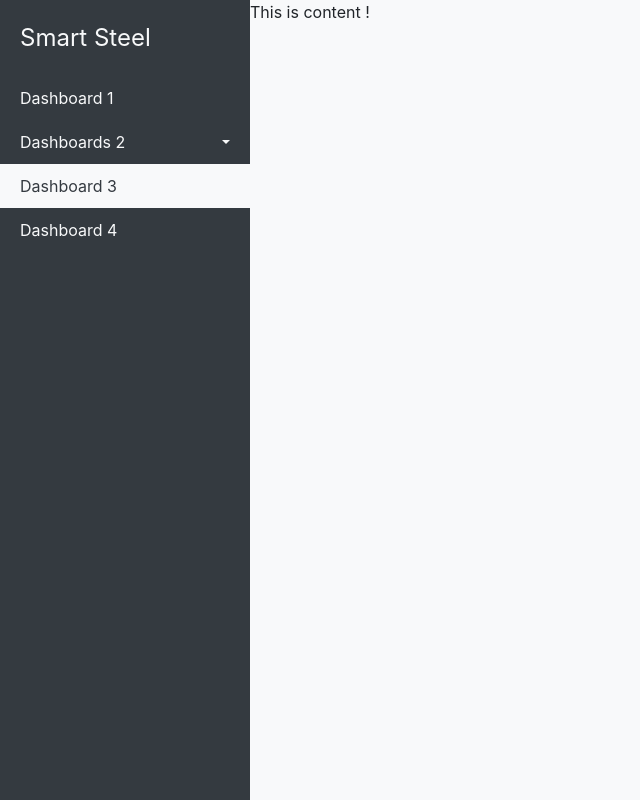
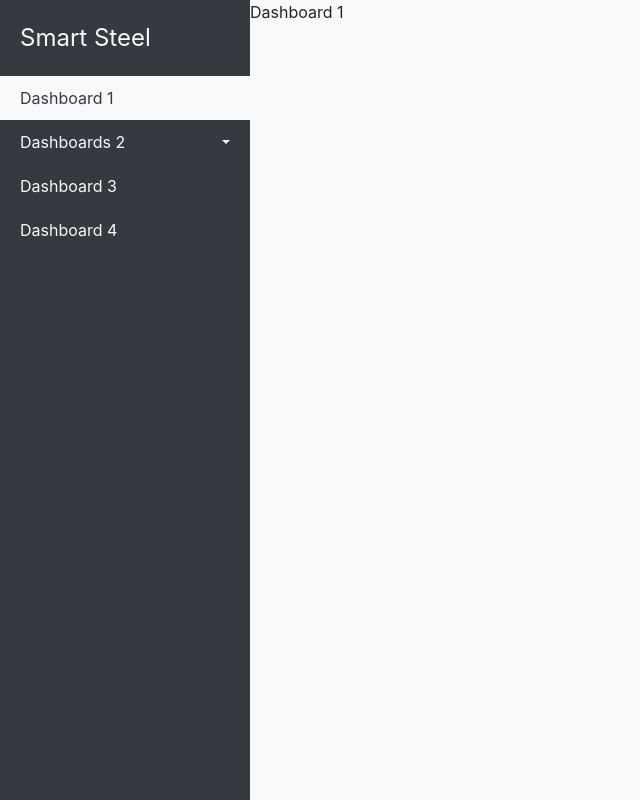
Before and after one commit to RomanAgeev/Sensor-Dashboard, a Python web app: template templates/index.html in a window 1280 px wide. Shown: the whole page, without its empty margins (0-640 px from the left). Run offline with Jinja, Linux system fonts and the light colour scheme; the template is opened without the code that fills it, so the values that code supplies are empty; some libraries are stand-ins or nearby versions.

Commit message:
content switch

```diff
--- a/static/css/style.css
+++ b/static/css/style.css
@@ -19,6 +19,14 @@ p {
   transition: all 0.3s;
 }
 
+#content .item.active {
+  display: initial;
+}
+
+#content .item {
+  display: none;
+}
+
 #sidebar {
   position: fixed;
   top: 0;
@@ -36,7 +44,7 @@ p {
   background: inherit;
 }
 
-#sidebar .item {
+#sidebar .item, #sidebar .groupitem {
   display: block;
   color: inherit;
   padding: 10px 20px;
@@ -48,7 +56,7 @@ p {
   padding-left: 40px;
 }
 
-#sidebar .item:hover {
+#sidebar .item:hover, #sidebar .groupitem:hover {
   background: var(--gray);
 }
 
--- a/templates/index.html
+++ b/templates/index.html
@@ -1,47 +1,94 @@
 {% extends "base.html" %}
 {% block content %}
 
-<!-- <script type="text/javascript">
-    $(document).ready(function () {
-        $('#sidebarCollapse').on('click', function () {
-            $('#sidebar').toggleClass('active');
+<script type="text/javascript">
+    $(function() {
+        function selectItem(itemId) {
+            if (!itemId) {
+                return;
+            }
+
+            $('#sidebar .item').each(function() {
+                if ($(this).data('item') === itemId) {
+                    $(this).addClass('active');
+                } else {
+                    $(this).removeClass('active');
+                }
+            });
+
+            $('#content .item').each(function() {
+                if ($(this).attr('id') === itemId) {
+                    $(this).addClass('active');
+                } else {
+                    $(this).removeClass('active');
+                }
+            });
+        }
+
+        $('#sidebar .item').each(function() {
+            $(this).on('click', function(e) {
+                selectItem($(e.target).data('item'));
+            });
         });
+
+        selectItem('dashboard1');
+
+        // alert("READY");
+        // $('#sidebarCollapse').on('click', function () {
+        //     $('#sidebar').toggleClass('active');
+        // });
     });
-</script> -->
+</script>
 
 <nav id="sidebar">
     <p class="header">Smart Steel</p>
 
     <ul class="list-unstyled">
         <li>
-            <span class="item">Dashboard 1</span>
+            <span class="item" data-item="dashboard1">Dashboard 1</span>
         </li>
         <li>
-            <a href="#dashboards2" data-toggle="collapse" aria-expanded="false" class="item dropdown-toggle">Dashboards 2</a>
+            <a href="#dashboards2" data-toggle="collapse" aria-expanded="false" class="groupitem dropdown-toggle">Dashboards 2</a>
             <ul class="collapse list-unstyled" id="dashboards2">
                 <li>
-                    <span class="item subitem">Dashboard 2.1</span>
+                    <span class="item subitem" data-item="dashboard2.1">Dashboard 2.1</span>
                 </li>
                 <li>
-                    <span class="item subitem">Dashboard 2.2</span>
+                    <span class="item subitem" data-item="dashboard2.2">Dashboard 2.2</span>
                 </li>
                 <li>
-                    <span class="item subitem">Dashbaord 2.3</span>
+                    <span class="item subitem" data-item="dashboard2.3">Dashbaord 2.3</span>
                 </li>
             </ul>
         </li>
         <li>
-            <span class="item active">Dashboard 3</span>
+            <span class="item" data-item="dashboard3">Dashboard 3</span>
         </li>
         <li>
-            <span class="item">Dashboard 4</span>
+            <span class="item" data-item="dashboard4">Dashboard 4</span>
         </li>
     </ul>
 </nav>
 
 <div id="content">
-    This is content !
-    <!-- We'll fill this with dummy content -->
+    <div id="dashboard1" class="item">
+        Dashboard 1
+    </div>
+    <div id="dashboard2.1" class="item">
+        Dashboard 2.1
+    </div>
+    <div id="dashboard2.2" class="item">
+        Dashboard 2.2
+    </div>
+    <div id="dashboard2.3" class="item">
+        Dashboard 2.3
+    </div>
+    <div id="dashboard3" class="item">
+        Dashboard 3
+    </div>
+    <div id="dashboard4" class="item">
+        Dashboard 4
+    </div>
 </div>
 
 {% endblock %}
```
